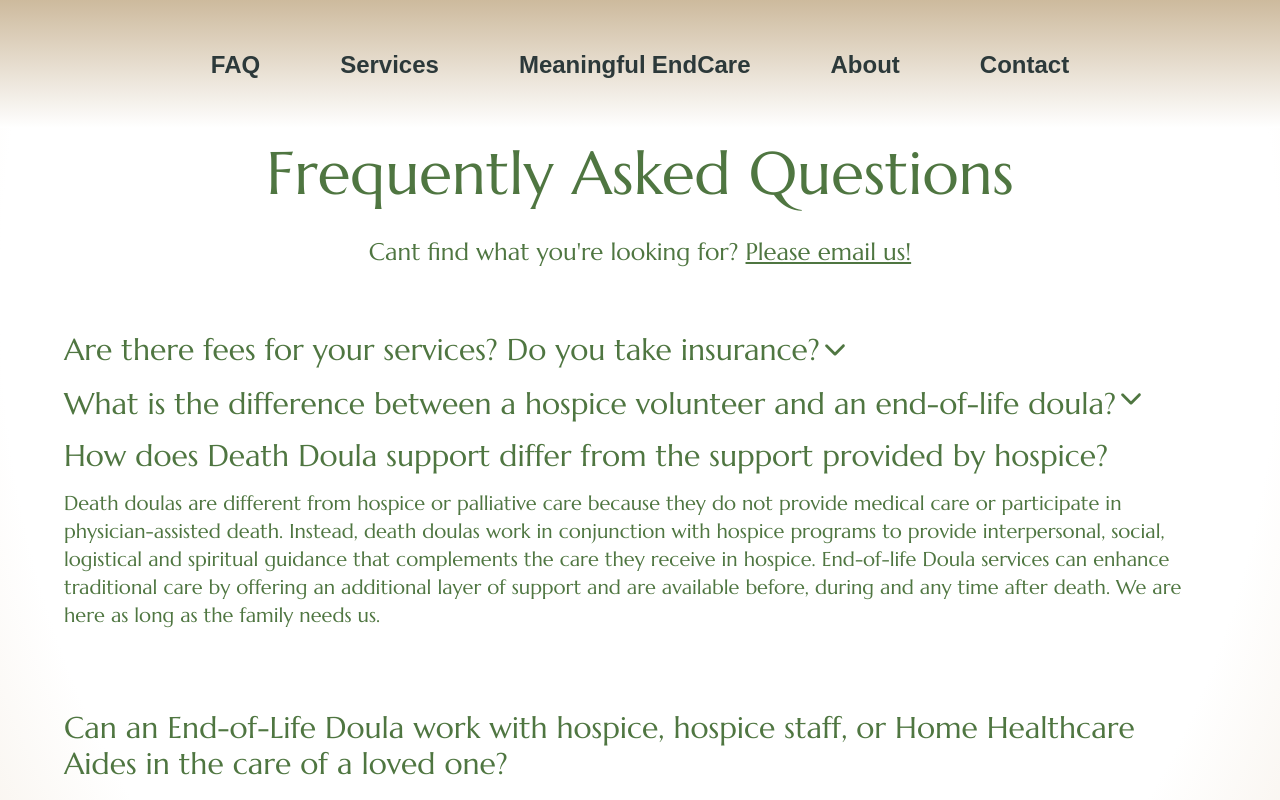
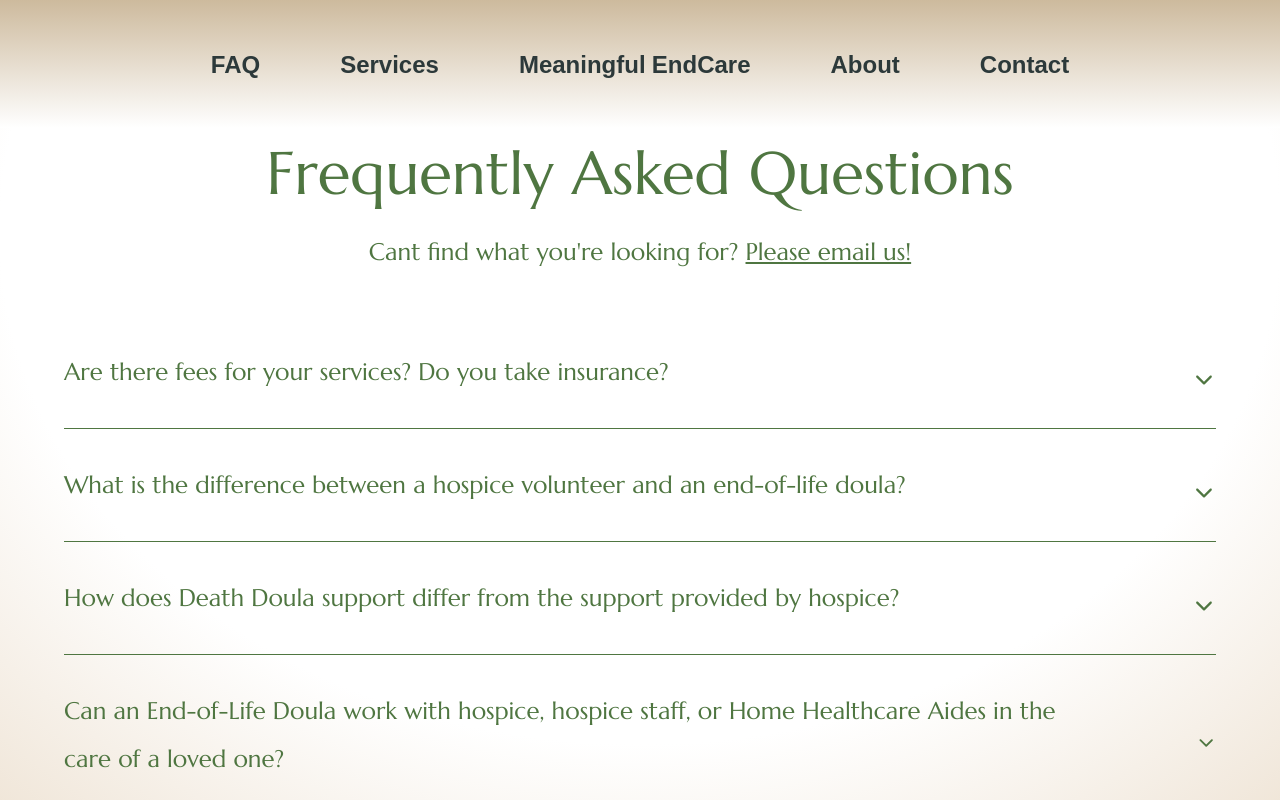
Before and after one commit to victoriaraya/emracing_death, a Next.js app: page /faq in a window 1280 px wide. Shown: the top 800 px of the page. Built offline with nearby package versions, Linux system fonts and the light colour scheme.

Commit message:
faq edits

```diff
--- a/app/faq/page.tsx
+++ b/app/faq/page.tsx
@@ -1,15 +1,7 @@
-"use client";
-import { use, useState } from "react";
-import { IoIosArrowDown } from "react-icons/io";
-import { IoIosArrowUp } from "react-icons/io";
+import FAQItem from "@/components/FAQItem";
+import { FAQList } from "@/components/FAQDoc";
 
 const Faq = () => {
-  const [isOpen, setIsOpen] = useState(false);
-
-  const toggleQuestion = () => {
-    setIsOpen(!isOpen);
-  };
-
   return (
     <div className="[background:radial-gradient(125%_125%_at_50%_10%,#fff_40%,#d2b48c_100%)] text-[#4F7641] h-full px-16">
       <h1 className="text-6xl text-center py-4 pb-8">
@@ -21,6 +13,12 @@ const Faq = () => {
           Please email us!
         </a>
       </p>
+      <div className="space-y-4">
+        {FAQList.map((faq, index) => (
+          <FAQItem key={index} question={faq.question} answer={faq.answer} />
+        ))}
+      </div>
+      {/*
       <h2 className="text-3xl pb-4 flex">
         Are there fees for your services? Do you take insurance?{" "}
         <button
@@ -120,7 +118,7 @@ const Faq = () => {
         of life after loss. We are not funeral professionals, there are things
         we cannot do like grooming your loved one or officiate a funeral BUT we
         are able to provide resources for mortuary and burial service.
-      </p>
+      </p> */}
     </div>
   );
 };
--- /dev/null
+++ b/components/FAQDoc.ts
@@ -0,0 +1,43 @@
+const FAQList = [
+  {
+    question: "Are there fees for your services? Do you take insurance?",
+    answer:
+      "Yes there is a charge. End-of-life doula services are not covered under insurance policies. Services are private pay, similar to other companion/caregiver type services. Fees are affordable and are charged hourly. There are discounts available if you choose multiple services. Payment plans are available as well. I can work with all budgets. Please contact me today to schedule a free consultation.",
+  },
+  {
+    question:
+      "What is the difference between a hospice volunteer and an end-of-life doula?",
+    answer:
+      " The death doula's service do not take the place of hospice personnel; rather they complement other services that a dying person and their family may be receiving buy providing additional support and community resources for end of life care for the patient and their families. There are laws governing what death doulas can and cannot do. Hospice volunteers are mandated by Medicare law and the hospice care providers' hours are regulated by Medicare. Medicare law requires that volunteer hours equal at least five percent of the hospice provider's total patient care hours. An End-of-life Doula can spend as much time with a patient or family as they choose. We can do almost everything to assist with the care of your loved ones except give medication or any form of medical care as doulas are not medical personnel.",
+  },
+  {
+    question:
+      "How does Death Doula support differ from the support provided by hospice?",
+    answer:
+      "Death doulas are different from hospice or palliative care because they do not provide medical care or participate in physician-assisted death. Instead, death doulas work in conjunction with hospice programs to provide interpersonal, social, logistical and spiritual guidance that complements the care they receive in hospice. End-of-life Doula services can enhance traditional care by offering an additional layer of support and are available before, during and any time after death. We are here as long as the family needs us.",
+  },
+  {
+    question:
+      "Can an End-of-Life Doula work with hospice, hospice staff, or Home Healthcare Aides in the care of a loved one?",
+    answer:
+      "Yes. Patients and their families often need greater support in the final days of life. End-of-life doulas are not employed by the hospice agencies and often do not face the same time constraints as hospice providers and can stay with the patient longer. An end-of-life doula can notify the hospice team of any changes in the patient so that hospice staff can assess and update the care plan for maximum daily comfort of the patient. They can help hospices' efforts to improve health equity in hard to reach settings while also improving quality in the last days of life by providing a layer of support and helping prepare people for death by opening up conversations about it, as well as providing comfort and resources. It is important to remember end-of-life doulas are not employed by hospice.",
+  },
+  {
+    question:
+      "Who regulates or organizes regulating standards for the End-of-life Doula profession?",
+    answer:
+      'National End-of-life Doula Alliance (NEDA) has set a national practicum with Core Competencies for the practice of professional End-of-life Doulas. The end-of-life doulas who pass the proficiency exam receive the NEDA National Credential and will be listed as "NEDA Proficient" in the NEDA directory.',
+  },
+  {
+    question: "What is End-of-Life planning?",
+    answer:
+      "Plans made for you by you to help your loved ones at the end of your life. Going through the end-of-life arrangements is very emotional and as an end of life death doula helping the patient and their loved ones find peace and ease their anxiety and aid in comfort to promote a personalized passage.",
+  },
+  {
+    question: "What about funeral assistance, vigils and other arrangements?",
+    answer:
+      "An End-of-life Doula can help with many things from the beginning stages of the dying process to helping the patients and failies as death becomes more imminent. We can also help with vigils at time of death, after death care, understanding and honoring grief and finally recovery of life after loss. We are not funeral professionals, there are things we cannot do like grooming your loved one or officiate a funeral BUT we are able to provide resources for mortuary and burial service.",
+  },
+];
+
+export { FAQList };
--- /dev/null
+++ b/components/FAQItem.tsx
@@ -0,0 +1,29 @@
+"use client";
+import { useState } from "react";
+import { IoIosArrowDown } from "react-icons/io";
+
+const FAQItem = (props) => {
+  const question = props.question;
+  const answer = props.answer;
+  const [isOpen, setIsOpen] = useState(false);
+  const toggleOpen = () => setIsOpen(!isOpen);
+
+  return (
+    <div className="border-b border-[#4F7641] text-[#4F7641]">
+      <button
+        onClick={toggleOpen}
+        className="w-full flex justify-between items-center py-4 text-left"
+      >
+        <span className="text-2xl pb-4 mr-24 leading-loose">{question}</span>
+        <IoIosArrowDown
+          className={`transform transition-transform duration-300 size-6 ${
+            isOpen ? "rotate-180" : ""
+          }`}
+        />
+      </button>
+      {isOpen && <p className="text-xl pb-10 leading-loose">{answer}</p>}
+    </div>
+  );
+};
+
+export default FAQItem;
```
